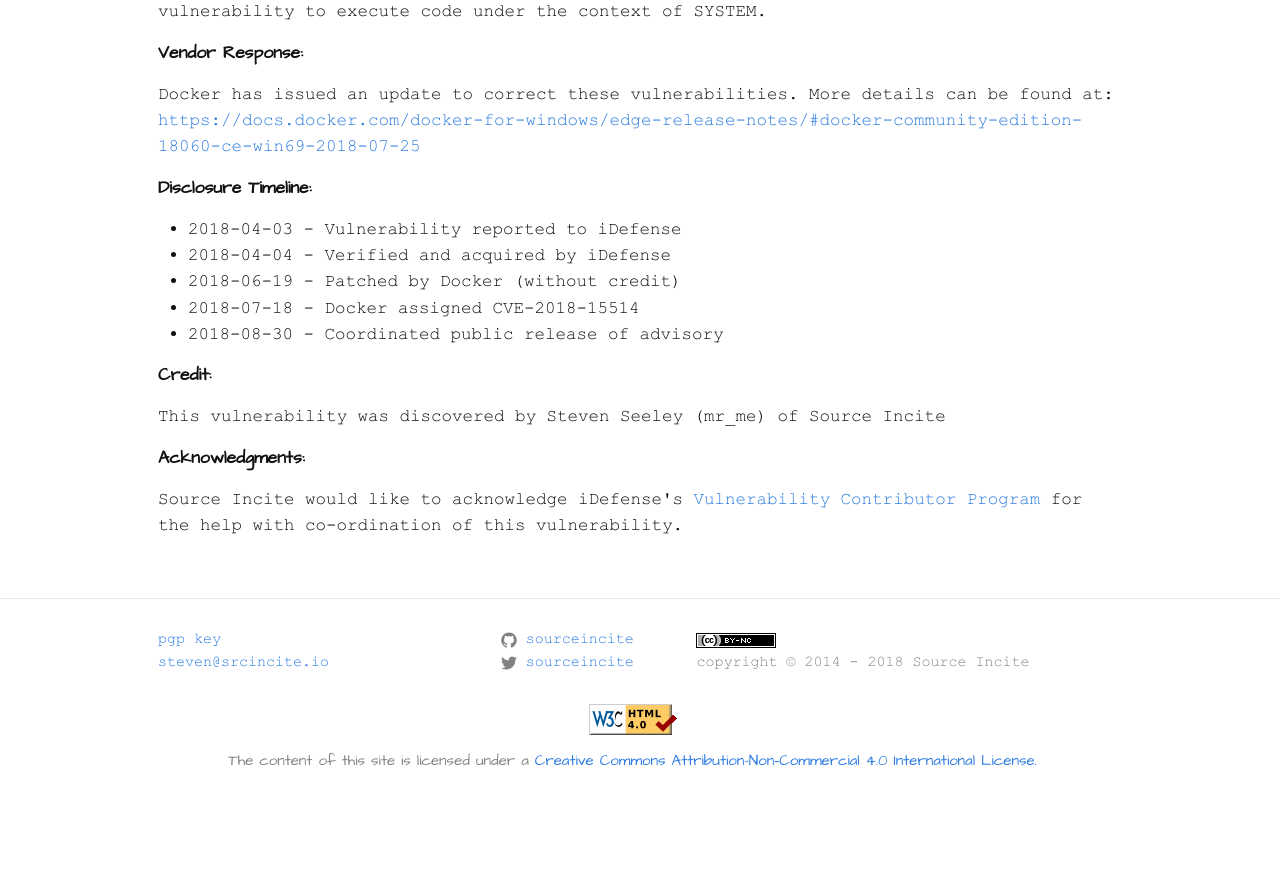
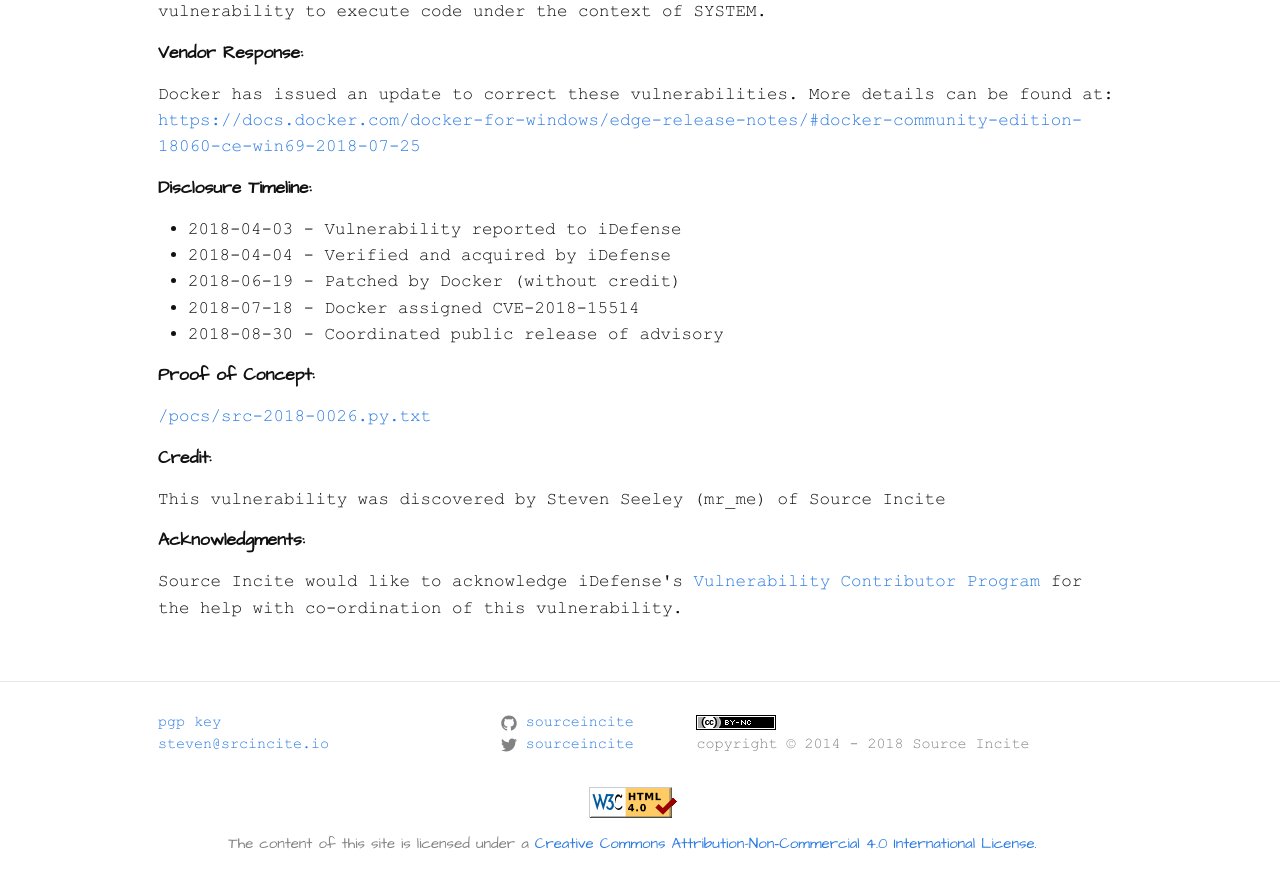
Before and after one commit to sourceincite/sourceincite.github.io, a Jekyll site: the page built from advisories/src-2018-0026.md, in a window 1280 px wide and 900 px high, scrolled down 797 px. Shown: the top 888 px of the window. Built offline with Jekyll 4.4.1, drawn with Linux system fonts in a browser that asks for light colours; before the commit the page ends 1615 px from its top, so only the background shows below that.

Commit message:
added poc to the advisory

```diff
--- a/advisories/src-2018-0026.md
+++ b/advisories/src-2018-0026.md
@@ -21,7 +21,7 @@
  <p class="cn" markdown="1">The specific flaw exists within processing of requests set to the NamedPipe dockerBackend. When parsing the request buffer, the process does not properly validate user-supplied data, which can result in deserialization of untrusted data. An attacker can leverage this vulnerability to execute code under the context of SYSTEM.</p>
 acknowledgments: |
  Source Incite would like to acknowledge iDefense's <a href="https://vcp.idefense.com/">Vulnerability Contributor Program</a> for the help with co-ordination of this vulnerability.
-poc:
+poc: /pocs/src-2018-0026.py.txt
 ---
 
 <h4><b>{{page.id}} : {{page.atitle}}</b></h4>
```
